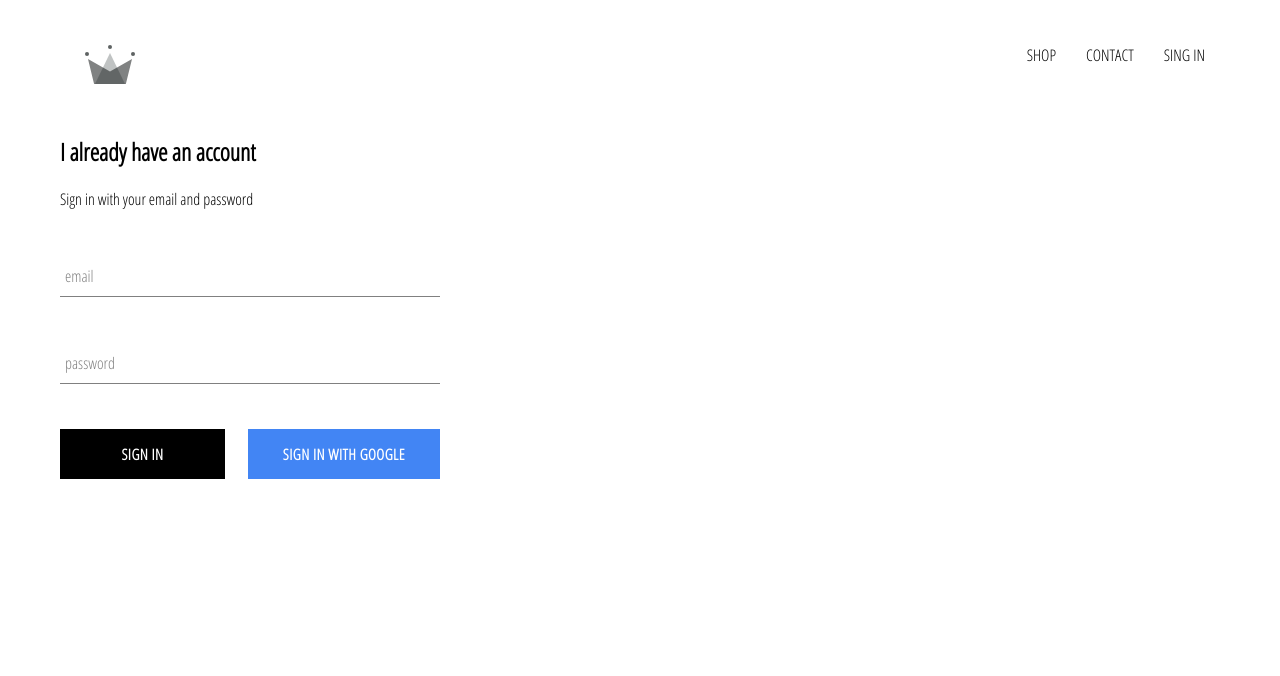
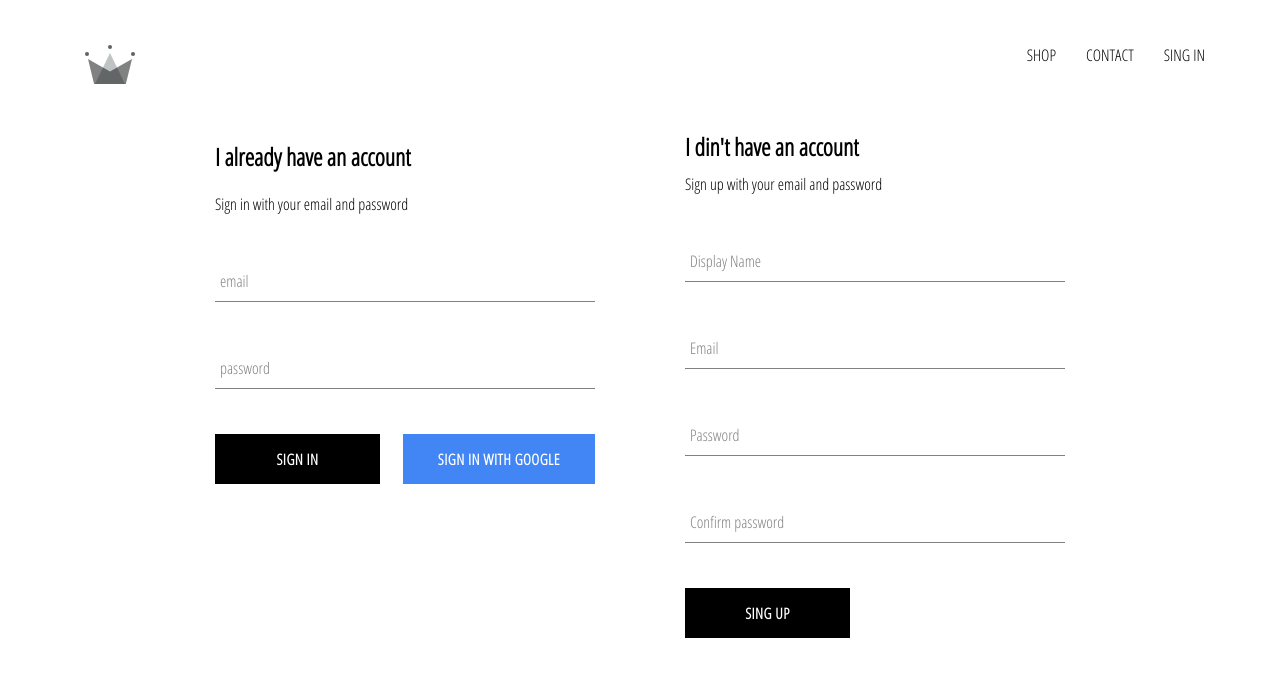
Before and after one commit to remikujawski/crwn-clothing, a React (Create React App) app: page /signin in a window 1280 px wide. Shown: the top 676 px of the page. Built offline with nearby package versions, Linux system fonts and the light colour scheme; no server answers.

Commit message:
implementd firebase utils, including ability to store users into firestore databaase

```diff
--- a/src/App.js
+++ b/src/App.js
@@ -6,7 +6,7 @@
 import ShopPage from './pages/shop/shop.component';
 import SignInAndSignUpPage from './pages/sign-in-and-sign-up/sign-in-and-sign-up.component';
 
-import { auth } from './firebase/firebase.utils';
+import { auth, createUserProfileDocument } from './firebase/firebase.utils';
 
 class App extends React.Component {
   constructor() {
@@ -20,9 +20,21 @@
   unsubscribeFromAuth = null;
 
   componentDidMount() {
-    this.unsubscribeFromAuth = auth.onAuthStateChanged(user =>{
-      this.setState({currentUser: user});
-      console.log(user);
+    this.unsubscribeFromAuth = auth.onAuthStateChanged(async userAuth =>{
+      if(userAuth){
+        const userRef = await createUserProfileDocument(userAuth);
+
+        userRef.onSnapshot(snapShot =>{
+          this.setState({
+            currentUser: {
+              id: snapShot.id,
+              ...snapShot.data()
+            }
+          });
+          console.log(this.state);
+        });
+      }
+      this.setState({currentUser:userAuth});
     });
   }
 
--- /dev/null
+++ b/src/components/sign-up/sign-up.component.jsx
@@ -0,0 +1,96 @@
+import React from "react";
+import CustomButton from "../custom-button/custom-button.component";
+import FormInput from "../form-input/form-input.component";
+
+import { auth, createUserProfileDocument } from './../../firebase/firebase.utils';
+
+import './sign-up.styles.scss';
+
+class SignUp extends React.Component {
+    constructor(props) {
+        super(props);
+
+        this.state = {
+            displayName: '',
+            email: '',
+            password: '',
+            confirmPassword: ''
+        }
+    }
+
+    handleSubmit = async event => {
+        event.preventDefault();
+
+        const { displayName, email, password, confirmPassword } = this.state;
+
+        if(password !== confirmPassword){
+            alert('Passwods do not much!');
+            return;
+        }
+        try{
+            const {user} = await auth.createUserWithEmailAndPassword(email, password);
+            createUserProfileDocument(user, {displayName});
+            this.setState({
+                displayName: '',
+                email: '',
+                password: '',
+                confirmPassword: ''
+            });
+        }catch (error){
+            console.error(error);
+        }
+    };
+
+    handleChange = event => {
+        const { name, value } = event.target;
+
+        this.setState({[name]: value});
+    };
+
+    render() {
+        const { displayName, email, password, confirmPassword } = this.state;
+        return (
+            <div className="sign-up">
+                <h2 className="title">I din't have an account</h2>
+                <span>Sign up with your email and password</span>
+                <form className="sign-up-form" onSubmit={this.handleSubmit}>
+                    <FormInput
+                        type = 'text'
+                        name= 'displayName'
+                        value = {displayName}
+                        onChange = {this.handleChange}
+                        label='Display Name'
+                        required
+                    />
+                    <FormInput
+                        type = 'email'
+                        name= 'email'
+                        value = {email}
+                        onChange = {this.handleChange}
+                        label='Email'
+                        required
+                    />
+                    <FormInput
+                        type = 'password'
+                        name= 'password'
+                        value = {password}
+                        onChange = {this.handleChange}
+                        label='Password'
+                        required
+                    />
+                    <FormInput
+                        type = 'password'
+                        name= 'confirmPassword'
+                        value = {confirmPassword}
+                        onChange = {this.handleChange}
+                        label='Confirm password'
+                        required
+                    />
+                    <CustomButton type="submit">SING UP</CustomButton>
+                </form>
+            </div>
+        );
+    }
+}
+
+export default SignUp;
--- /dev/null
+++ b/src/components/sign-up/sign-up.styles.scss
@@ -0,0 +1,9 @@
+.sign-up{
+    display: flex;
+    flex-direction: column;
+    width: 380px;
+
+    .title{
+        margin: 10px 0;
+    }
+}
--- a/src/firebase/firebase.utils.js
+++ b/src/firebase/firebase.utils.js
@@ -11,6 +11,32 @@
     appId: "1:500405680228:web:60329f2a6efc3c92f00771"
 };
 
+export const createUserProfileDocument = async (userAuth, additionalData) => {
+    if(!userAuth)return;
+
+    const userRef = firestore.doc(`users/${userAuth.uid}`);
+
+    const snapshot = await userRef.get();
+
+    if(!snapshot.exists){
+        const {displayName, email} = userAuth;
+        const createdAt = new Date();
+
+        try{
+            userRef.set({
+                displayName,
+                email,
+                createdAt,
+                ...additionalData
+            });
+        }catch (error){
+            console.log('Error creating user', error.message);
+        }
+    }
+
+    return userRef;
+}
+
 firebase.initializeApp(config);
 
 export const auth = firebase.auth();
--- a/src/pages/sign-in-and-sign-up/sign-in-and-sign-up.component.jsx
+++ b/src/pages/sign-in-and-sign-up/sign-in-and-sign-up.component.jsx
@@ -1,11 +1,13 @@
 import React from "react";
 import SignIn from "../../components/sign-in/sign-in.component";
+import SignUp from "../../components/sign-up/sign-up.component";
 
 import './sign-in-and-sign-up.styles.scss';
 
 const SignInAndSignUpPage = () => (
     <div className="sign-in-and-sign-up">
         <SignIn />
+        <SignUp />
     </div>
 )
 
--- a/src/pages/sign-in-and-sign-up/sign-in-and-sign-up.styles.scss
+++ b/src/pages/sign-in-and-sign-up/sign-in-and-sign-up.styles.scss
@@ -0,0 +1,6 @@
+.sign-in-and-sign-up {
+    width: 850px;
+    display: flex;
+    justify-content: space-between;
+    margin: 30px auto;
+  }
```
